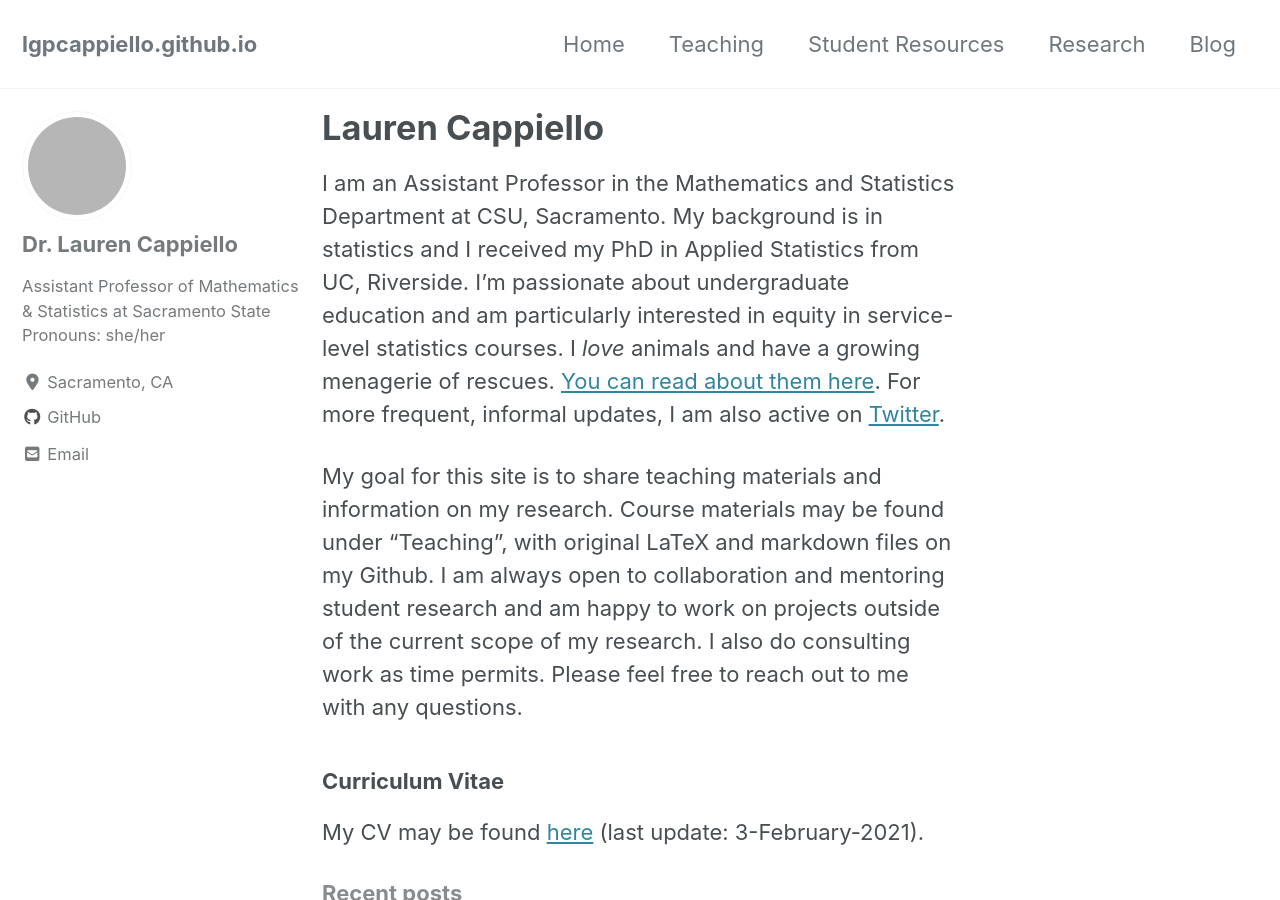
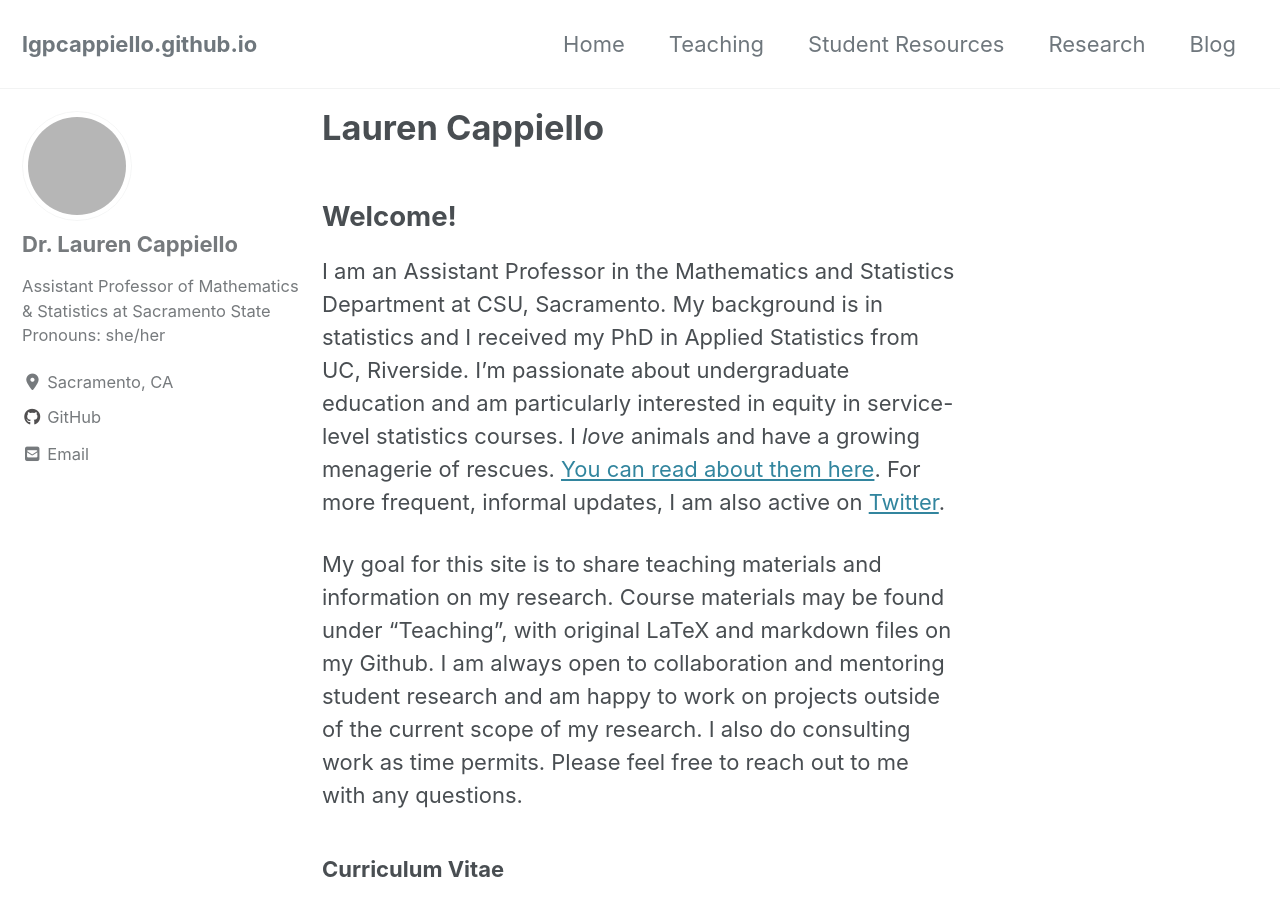
Before and after one commit to lgpcappiello/lgpcappiello.github.io, a Jekyll site: the page built from index.md, in a window 1280 px wide and 900 px high. Built offline with Jekyll 4.4.1, drawn with Linux system fonts in a browser that asks for light colours; cached includes are drawn as plain includes; nearby versions of some CDN libraries; our own code applies the rules of GitHub Pages for plain Markdown files; grey boxes are pictures that could not be loaded.

Commit message:
Update index.md

```diff
--- a/index.md
+++ b/index.md
@@ -3,6 +3,8 @@ permalink: /
 title: "Lauren Cappiello"
 author_profile: true
 ---
+
+## Welcome!
 
 I am an Assistant Professor in the Mathematics and Statistics Department at CSU, Sacramento. My background is in statistics and I received my PhD in Applied Statistics from UC, Riverside. I'm passionate about undergraduate education and am particularly interested in equity in service-level statistics courses. I *love* animals and have a growing menagerie of rescues. <a href="https://lgpcappiello.github.io/Meet-the-Rescues/">You can read about them here</a>. For more frequent, informal updates, I am also active on <a href="https://twitter.com/lgpcappiello" target="_blank">Twitter</a>.
 
```
